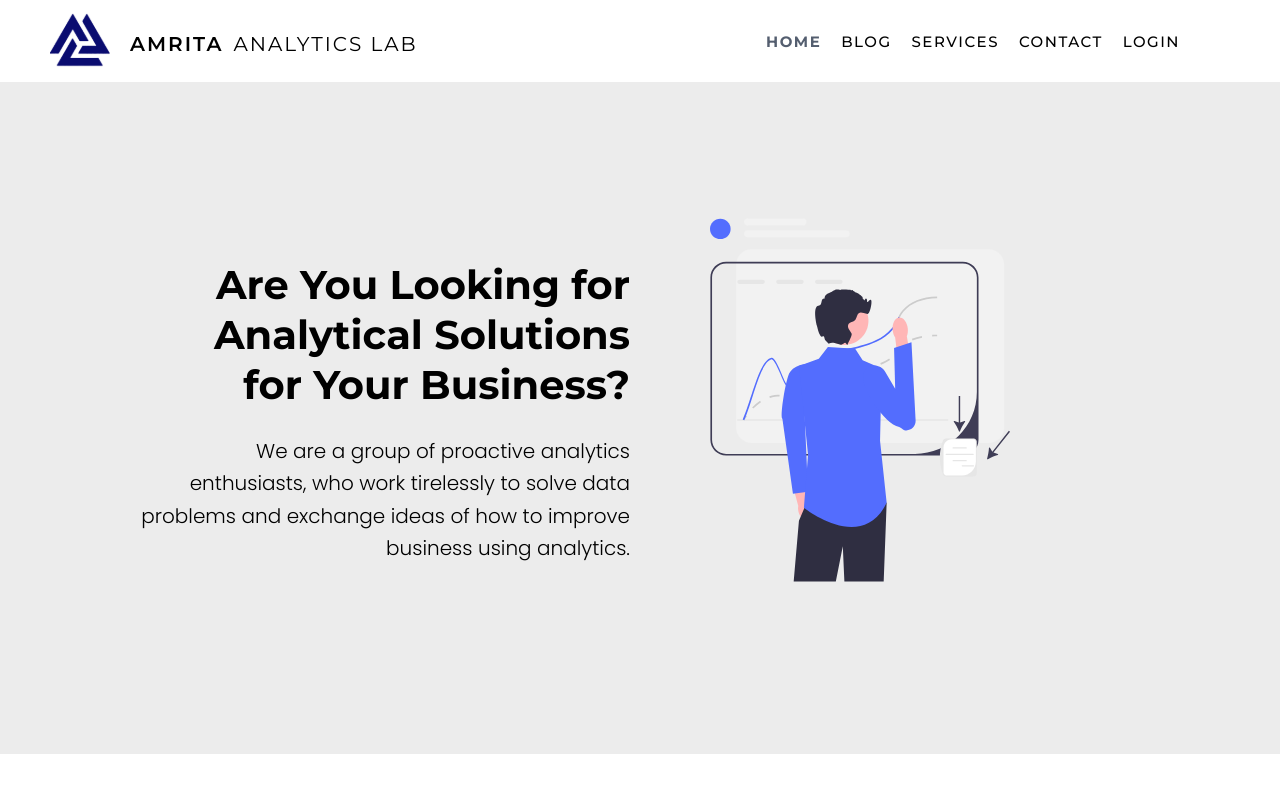
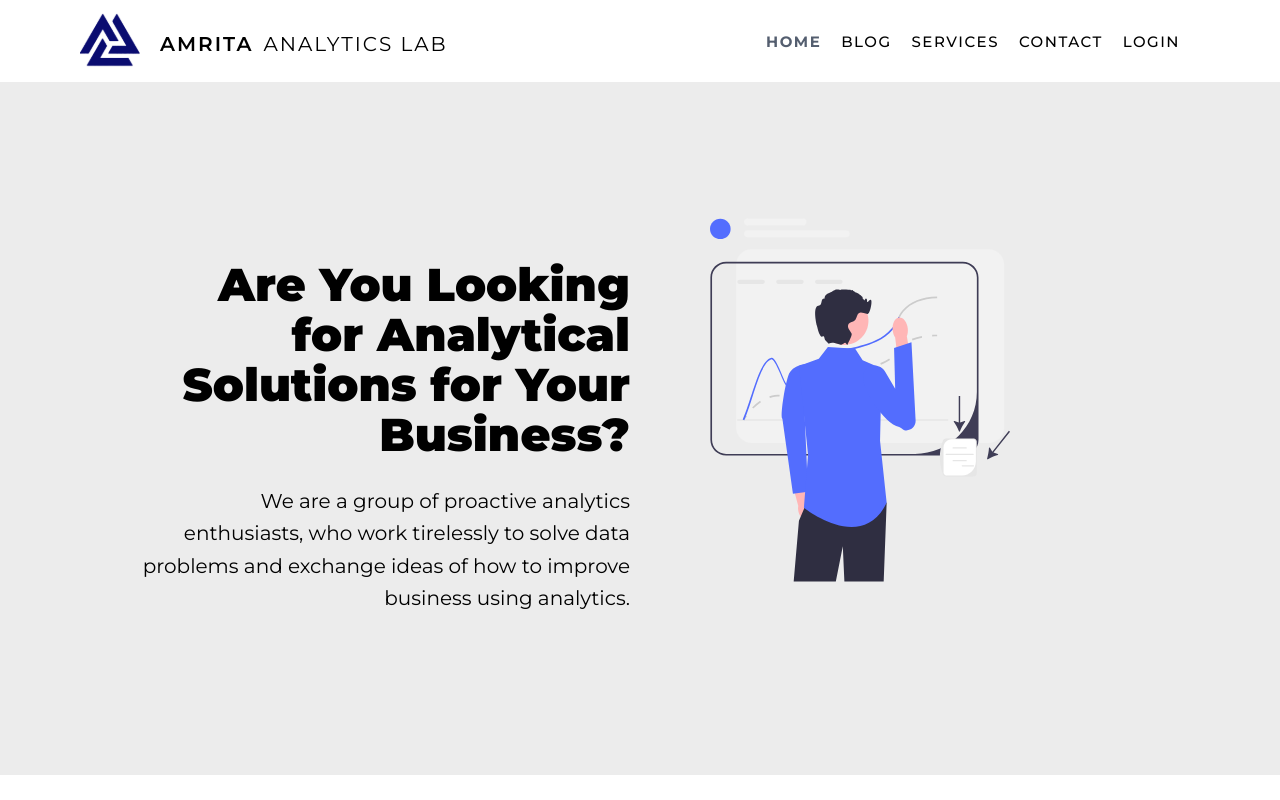
Before and after one commit to rohith4pr/Amrita-Analytics-Lab, a React (Create React App) app: page / in a window 1280 px wide. Shown: the top 800 px of the page. Built offline with nearby package versions, Linux system fonts and the light colour scheme.

Commit message:
small backend change

```diff
--- a/src/App.css
+++ b/src/App.css
@@ -164,8 +164,8 @@ nav li {
 .header{
   font-family: 'Montserrat';
   font-style: normal;
-  font-weight: 700;
-  font-size: 40px;
+  font-weight: 1000;
+  font-size: 46px;
   line-height: 50px;
   text-align: center;
   color: #000000;
@@ -274,9 +274,9 @@ nav li {
 }
 
 .headerright {
-  font-family: 'Poppins';
+  font-family: 'Montserrat';
   font-style: normal;
-  font-weight: 300;
+  font-weight: 400;
   font-size: 20px;
   line-height: 162.9%;
   /* or 33px */
@@ -754,10 +754,10 @@ input.contactUsEle::-webkit-input-placeholder {
   color: black;
 }
 input.FormField::-webkit-input-placeholder {
-  color: black;
+  color: white;
 }
 input.FormField2::-webkit-input-placeholder {
-  color: black;
+  color: white;
 }
 input.addblogtitle::-webkit-input-placeholder {
   color: black;
--- a/src/NavBar.js
+++ b/src/NavBar.js
@@ -24,7 +24,7 @@ const NavBar = ({user,setUser}) => {
             <ul>
                 <li className='logo'>
                     <NavLink style={{display:'flex', flexDirection:'row', color: 'inherit', textDecoration: 'inherit'}} to="/">
-                        <img className='hovershit' width='60px' alt='some value' src={logo}/>
+                        <img className='hovershit' width='60px' alt='some value' src={logo} style={{paddingLeft:'30px'}}/>
                         <div className='amritha hovershit'>AMRITA</div>
                         <div className='amrithaINNER hovershit'>ANALYTICS LAB</div>
                     </NavLink>
--- a/src/pages/LoginPage.js
+++ b/src/pages/LoginPage.js
@@ -46,7 +46,7 @@ const LoginPage = ({user,setUser}) => {
           <ul>
               <li className='logo'>
                   <NavLink style={{display:'flex', flexDirection:'row', color: 'inherit', textDecoration: 'inherit'}} to="/">
-                      <img className='hovershit' width='60px' alt='some value' src={logo}/>
+                      <img className='hovershit' width='60px' alt='some value' src={logo} style={{paddingLeft:'30px'}}/>
                       <div className='amritha hovershit'>AMRITA</div>
                       <div className='amrithaINNER hovershit'>ANALYTICS LAB</div>
                   </NavLink>
```
